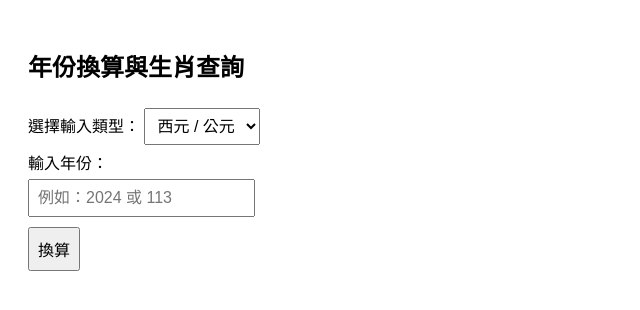
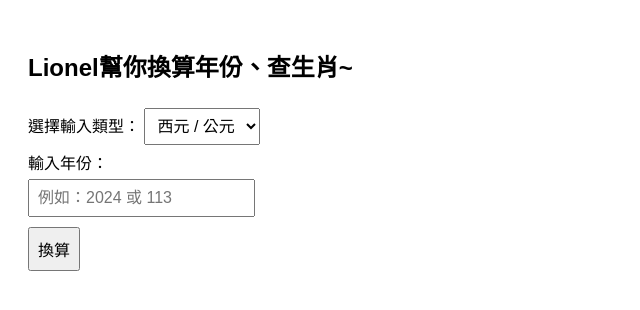
Before and after one commit to hanldj/lionel_year, a plain HTML site: page index.html in a window 1280 px wide. Shown: the whole page, without its empty margins (0-640 px from the left). Drawn offline with Linux system fonts and the light colour scheme.

Commit message:
Update index.html

```diff
--- a/index.html
+++ b/index.html
@@ -2,7 +2,7 @@
 <html lang="zh-Hant">
 <head>
   <meta charset="UTF-8">
-  <title>年份換算器</title>
+  <title>Lionel的年份換算器</title>
   <style>
     body {
       font-family: "Arial", sans-serif;
@@ -21,7 +21,7 @@
   </style>
 </head>
 <body>
-  <h2>年份換算與生肖查詢</h2>
+  <h2>Lionel幫你換算年份、查生肖~</h2>
 
   <label for="type">選擇輸入類型：</label>
   <select id="type" onchange="toggleJapaneseInput()">
```
